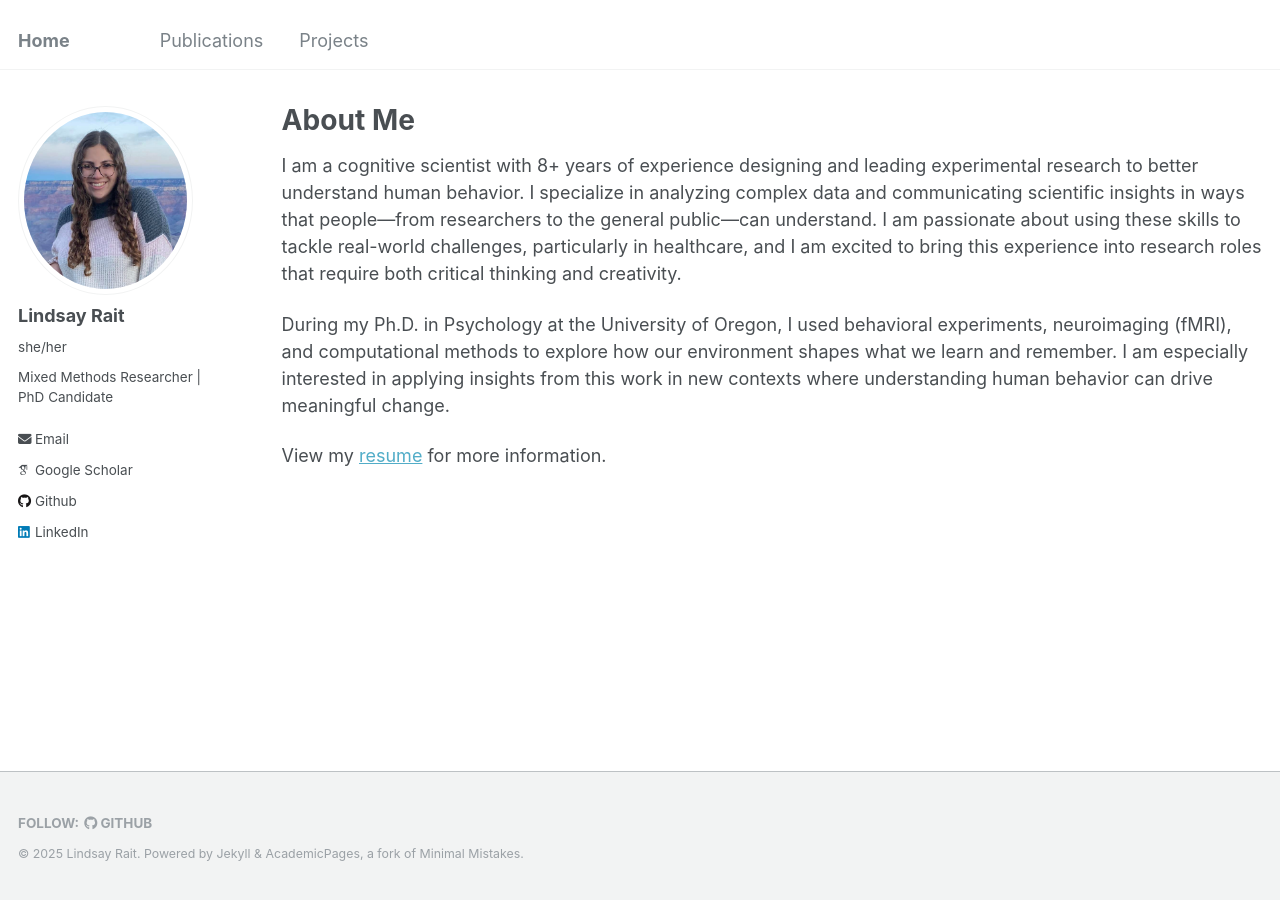
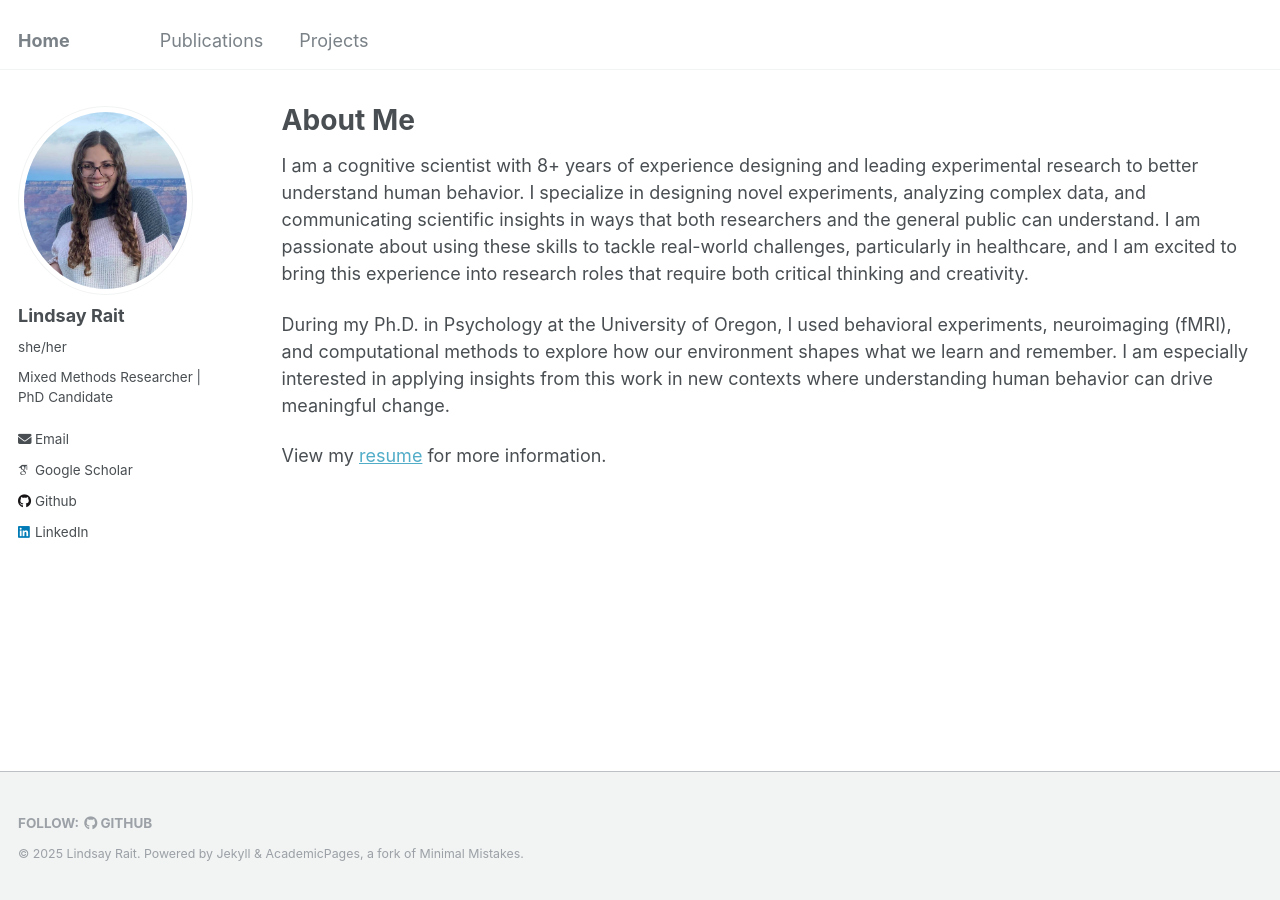
Before and after one commit to lindsay-rait/lindsay-rait.github.io, a Jekyll site: the page built from _pages/about.md, in a window 1280 px wide. Built offline with Jekyll 4.4.1, drawn with Linux system fonts in a browser that asks for light colours; some web fonts are replaced.

Commit message:
Update about.md

```diff
--- a/_pages/about.md
+++ b/_pages/about.md
@@ -20,7 +20,7 @@ redirect_from:
 </script>
 
 
-I am a cognitive scientist with 8+ years of experience designing and leading experimental research to better understand human behavior. I specialize in analyzing complex data and communicating scientific insights in ways that people—from researchers to the general public—can understand. I am passionate about using these skills to tackle real-world challenges, particularly in healthcare, and I am excited to bring this experience into research roles that require both critical thinking and creativity.
+I am a cognitive scientist with 8+ years of experience designing and leading experimental research to better understand human behavior. I specialize in designing novel experiments, analyzing complex data, and communicating scientific insights in ways that both researchers and the general public can understand. I am passionate about using these skills to tackle real-world challenges, particularly in healthcare, and I am excited to bring this experience into research roles that require both critical thinking and creativity.
 
 During my Ph.D. in Psychology at the University of Oregon, I used behavioral experiments, neuroimaging (fMRI), and computational methods to explore how our environment shapes what we learn and remember. I am especially interested in applying insights from this work in new contexts where understanding human behavior can drive meaningful change.
 
```
